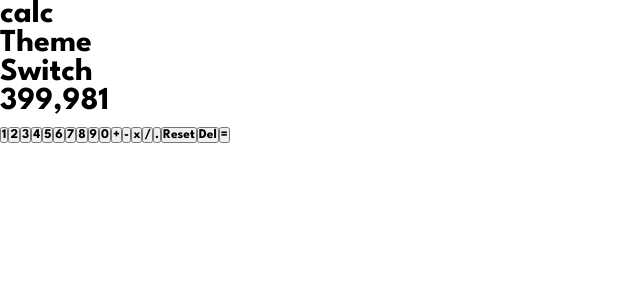
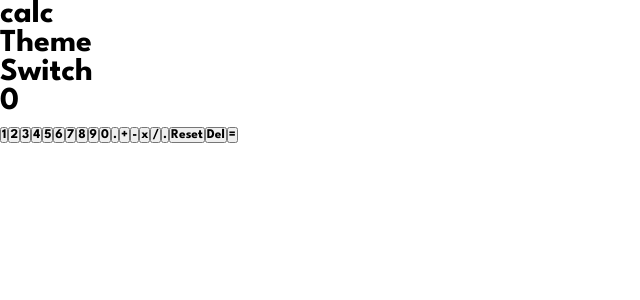
Before and after one commit to liquidwater0/calculator-app, a React (Vite) app: page / in a window 1280 px wide. Shown: the top 300 px of the page, without its empty margins (0-640 px from the left). Built offline with nearby package versions, Linux system fonts and the light colour scheme.

Commit message:
add most functionality

```diff
--- a/src/App.tsx
+++ b/src/App.tsx
@@ -1,10 +1,12 @@
 import { useState, useEffect } from 'react';
 import "./scss/App.scss";
+import { useCalculator } from './context/CalculatorContext';
 import Switch from './components/Switch';
 import DigitButton from './components/DigitButton';
 import OperationButton from './components/OperationButton';
 
 function App() {
+	const { currentOperand, calculate, reset, deleteDigit } = useCalculator();
 	const [theme, setTheme] = useState<string>("1");
 
 	useEffect(() => {
@@ -24,12 +26,12 @@ function App() {
 
 				<div className="calculator-display">
 					<div className="calculator-display-text">
-						399,981
+						{ currentOperand }
 					</div>
 				</div>
 
 				<div className="key-pad">
-					{[1, 2, 3, 4, 5, 6, 7, 8, 9, 0].map(digit =>
+					{["1", "2", "3", "4", "5", "6", "7", "8", "9", "0", "."].map(digit =>
 						<DigitButton
 							key={digit}
 							digit={digit}
@@ -41,13 +43,22 @@ function App() {
 							operation={operation}
 						/>
 					)}
-					<button className="secondary reset-button">
+					<button
+						className="secondary reset-button"
+						onClick={reset}
+					>
 						Reset
 					</button>
-					<button className="secondary del-button">
+					<button
+						className="secondary del-button"
+						onClick={deleteDigit}
+					>
 						Del
 					</button>
-					<button className="equals-button">
+					<button
+						className="equals-button"
+						onClick={calculate}
+					>
 						=
 					</button>
 				</div>
--- a/src/components/DigitButton.tsx
+++ b/src/components/DigitButton.tsx
@@ -1,7 +1,12 @@
-export default function DigitButton({ digit }: { digit: number }) {
+import { useCalculator } from "../context/CalculatorContext";
+
+export default function DigitButton({ digit }: { digit: string }) {
+    const { addDigitToOperand } = useCalculator();
+
     return (
         <button
-            className={`digit-button digit-${digit}-button`}
+            className={`digit-button digit-${digit === "." ? "period" : digit}-button`}
+            onClick={() => addDigitToOperand(digit)}
         >
             { digit }
         </button>
--- a/src/components/OperationButton.tsx
+++ b/src/components/OperationButton.tsx
@@ -1,15 +1,19 @@
+import { OPERATIONS, useCalculator } from "../context/CalculatorContext";
+
 export default function OperationButton({ operation }: { operation: string }) {
+    const { chooseOperation } = useCalculator();
+
     function getClassToUse() {
-        if (operation === "+") return "plus-button";
-        if (operation === "-") return "minus-button";
-        if (operation === "x") return "multiply-button";
-        if (operation === "/") return "divide-button";
-        if (operation === ".") return "period-button";
+        if (operation === OPERATIONS.ADD) return "plus-button";
+        if (operation === OPERATIONS.SUBTRACT) return "minus-button";
+        if (operation === OPERATIONS.MULTIPLY) return "multiply-button";
+        if (operation === OPERATIONS.DIVIDE) return "divide-button";
     }
 
     return (
         <button
             className={`operation-button ${getClassToUse()}`}
+            onClick={() => chooseOperation(operation)}
         >
             { operation }
         </button>
--- /dev/null
+++ b/src/context/CalculatorContext.tsx
@@ -0,0 +1,83 @@
+import { useState, useContext, createContext, ReactNode } from "react";
+
+type CalculatorContextType = {
+    currentOperand: string,
+    calculate: () => void,
+    chooseOperation: (operation: string) => void,
+    addDigitToOperand: (digit: string) => void,
+    deleteDigit: () => void,
+    reset: () => void
+}
+
+const CalculatorContext = createContext<CalculatorContextType>(null!);
+
+export function useCalculator() {
+    return useContext(CalculatorContext);
+}
+
+export const OPERATIONS = {
+    ADD: "+",
+    SUBTRACT: "-",
+    MULTIPLY: "x",
+    DIVIDE: "/"
+} as const;
+
+export default function CalculatorProvider({ children }: { children: ReactNode }) {
+    const [currentOperand, setCurrentOperand] = useState<string>("0");
+    const [previousOperand, setPreviousOperand] = useState<string>("0");
+    const [currentOperation, setCurrentOperation] = useState<string>();
+
+    function calculate() {
+        const currentOperandAsNumber = +currentOperand;
+        const previousOperandAsNumber = +previousOperand;
+
+        switch(currentOperation) {
+            case OPERATIONS.ADD:
+                //fix calculating being backwards
+
+                break;
+            case OPERATIONS.SUBTRACT:
+
+                break;
+            case OPERATIONS.MULTIPLY:
+
+                break;
+            case OPERATIONS.DIVIDE:
+
+                break;
+        }
+    }
+
+    function chooseOperation(operation: string) {
+        setCurrentOperation(operation);
+        setPreviousOperand(currentOperand);
+        setCurrentOperand("0");
+    }
+
+    function addDigitToOperand(digit: string) {
+        setCurrentOperand(prevOperand => {
+            if (prevOperand[0] === "0") return digit;
+            return prevOperand + digit;
+        });
+    }
+
+    function deleteDigit() {
+        setCurrentOperand(prevOperand => {
+            if (prevOperand === "0") return prevOperand;
+            if (prevOperand.length <= 1) return "0";
+            return prevOperand.slice(0, prevOperand.length - 1);
+        });
+    }
+
+    function reset() {
+        setCurrentOperand("0");
+        setPreviousOperand("0");
+        setCurrentOperation(undefined);
+    }
+
+    return (
+        <CalculatorContext.Provider value={{ currentOperand, calculate, chooseOperation, addDigitToOperand, deleteDigit, reset }}>
+            { children }
+        </CalculatorContext.Provider>
+    );
+}
--- a/src/main.tsx
+++ b/src/main.tsx
@@ -1,9 +1,12 @@
 import React from 'react';
 import ReactDOM from 'react-dom/client';
 import App from './App';
+import CalculatorProvider from './context/CalculatorContext';
 
 ReactDOM.createRoot(document.getElementById('root') as HTMLElement).render(
 	<React.StrictMode>
-		<App />
+		<CalculatorProvider>
+			<App />
+		</CalculatorProvider>
 	</React.StrictMode>,
 );
```
